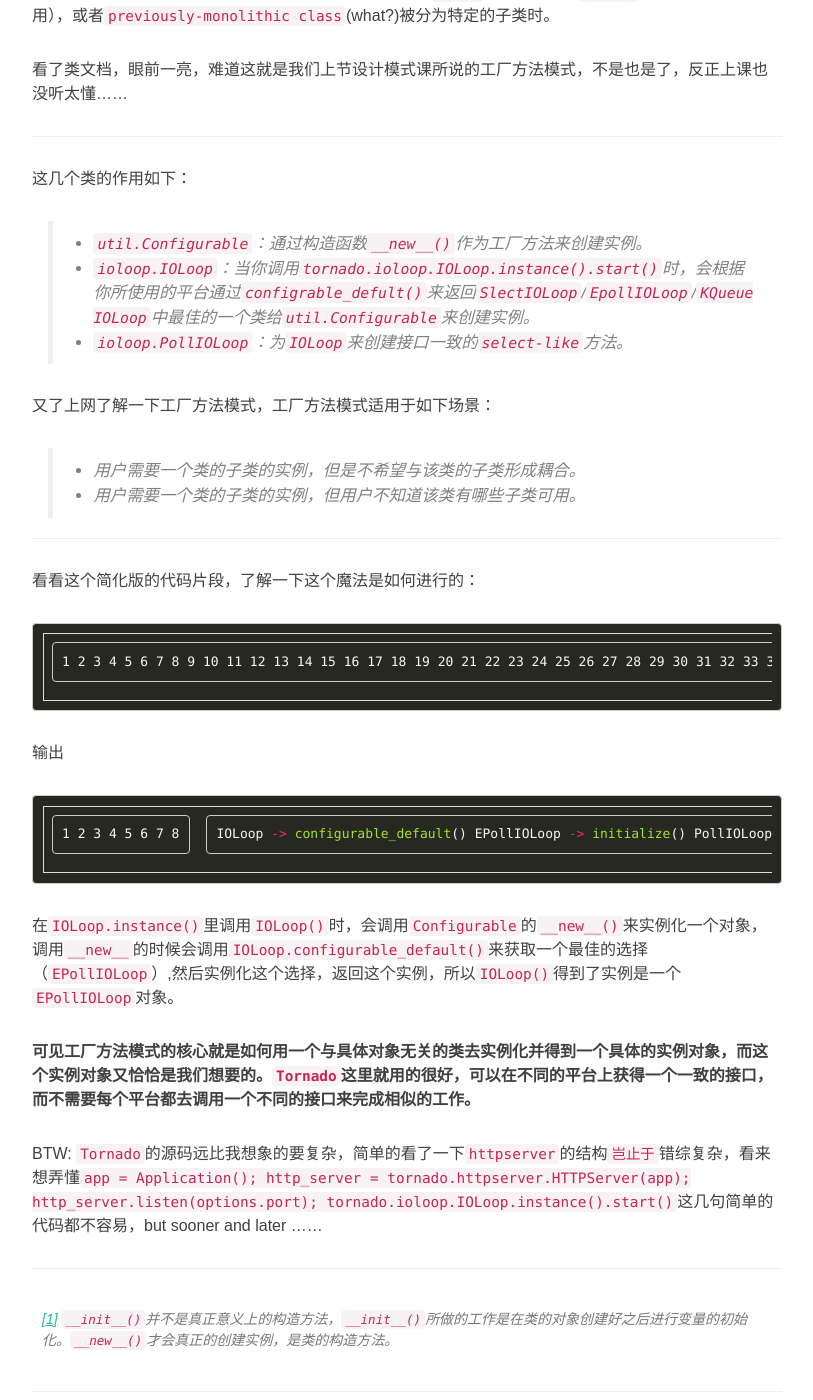
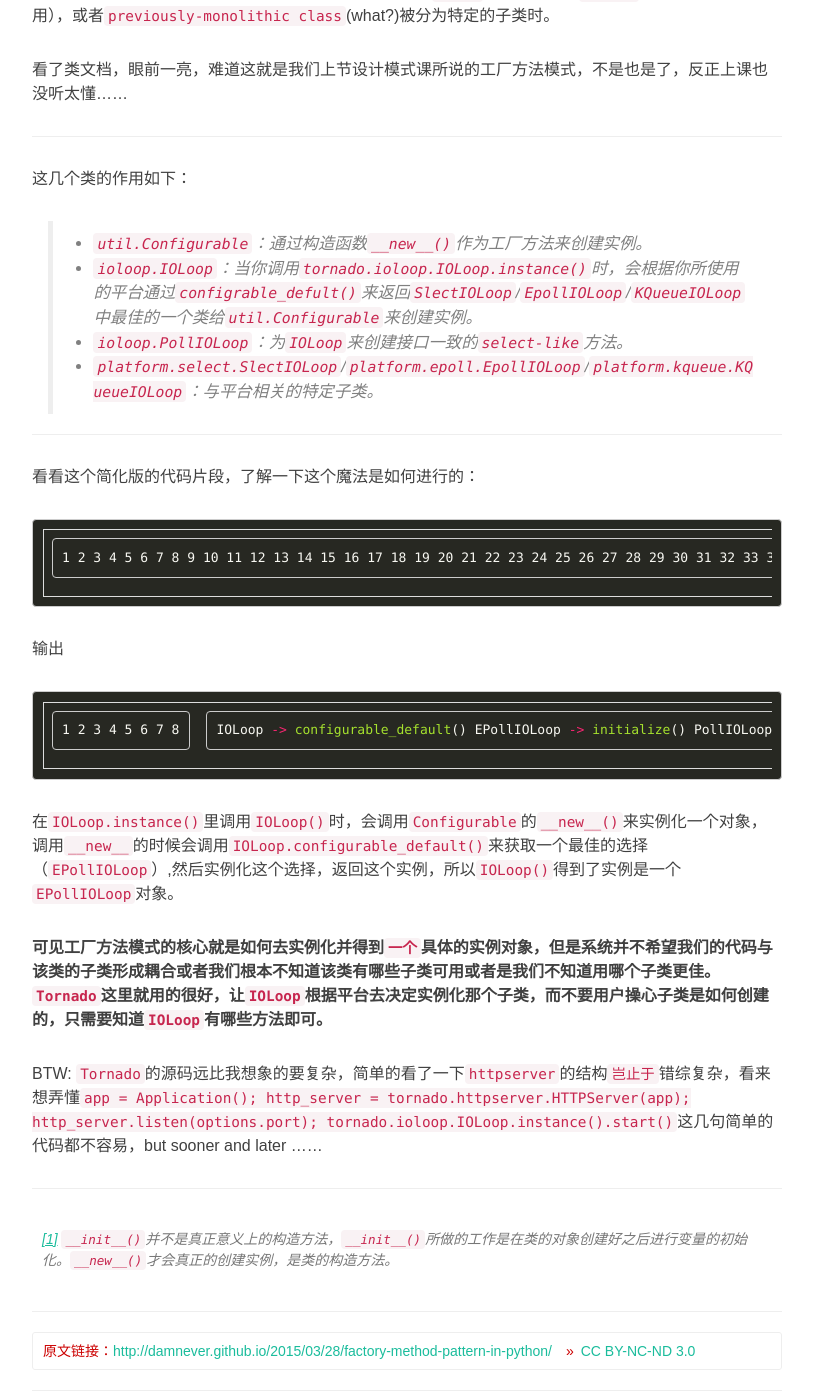
Before and after one commit to damnever/damnever.github.io, a Jekyll site: the page built from _posts/2015-03-28-factory-method-pattern-in-python.md, in a window 1280 px wide and 1400 px high, scrolled down 1861 px. Shown: the whole window, without its empty margins (233-1046 px from the left). Built offline with Jekyll 4.4.1, drawn with Linux system fonts in a browser that asks for light colours; nearby versions of some CDN libraries; comment, search, counter and statistics services are not loaded.

Commit message:
A long way to walk

```diff
--- a/_posts/2015-03-28-factory-method-pattern-in-python.md
+++ b/_posts/2015-03-28-factory-method-pattern-in-python.md
@@ -65,15 +65,11 @@ tags:
 ---
 
 这几个类的作用如下：
+
 > - `util.Configurable`：通过构造函数`__new__()`作为工厂方法来创建实例。
-> - `ioloop.IOLoop`：当你调用`tornado.ioloop.IOLoop.instance().start()`时，会根据你所使用的平台通过`configrable_defult()`来返回`SlectIOLoop`/`EpollIOLoop`/`KQueueIOLoop`中最佳的一个类给`util.Configurable`来创建实例。
+> - `ioloop.IOLoop`：当你调用`tornado.ioloop.IOLoop.instance()`时，会根据你所使用的平台通过`configrable_defult()`来返回`SlectIOLoop`/`EpollIOLoop`/`KQueueIOLoop`中最佳的一个类给`util.Configurable`来创建实例。
 > - `ioloop.PollIOLoop`：为`IOLoop`来创建接口一致的`select-like`方法。
-
-
-
-又了上网了解一下工厂方法模式，工厂方法模式适用于如下场景：
-> - 用户需要一个类的子类的实例，但是不希望与该类的子类形成耦合。
-> - 用户需要一个类的子类的实例，但用户不知道该类有哪些子类可用。
+> - `platform.select.SlectIOLoop`/`platform.epoll.EpollIOLoop`/`platform.kqueue.KQueueIOLoop`：与平台相关的特定子类。
 
 ---
 
@@ -160,7 +156,7 @@ IOLoop -> instance()
 
 在`IOLoop.instance()`里调用`IOLoop()`时，会调用`Configurable`的`__new__()`来实例化一个对象，调用`__new__`的时候会调用`IOLoop.configurable_default()`来获取一个最佳的选择（`EPollIOLoop`）,然后实例化这个选择，返回这个实例，所以`IOLoop()`得到了实例是一个`EPollIOLoop`对象。
 
-**可见工厂方法模式的核心就是如何用一个与具体对象无关的类去实例化并得到一个具体的实例对象，而这个实例对象又恰恰是我们想要的。`Tornado`这里就用的很好，可以在不同的平台上获得一个一致的接口，而不需要每个平台都去调用一个不同的接口来完成相似的工作。**
+**可见工厂方法模式的核心就是如何去实例化并得到`一个`具体的实例对象，但是系统并不希望我们的代码与该类的子类形成耦合或者我们根本不知道该类有哪些子类可用或者是我们不知道用哪个子类更佳。`Tornado`这里就用的很好，让`IOLoop`根据平台去决定实例化那个子类，而不要用户操心子类是如何创建的，只需要知道`IOLoop`有哪些方法即可。**
 
 BTW: `Tornado`的源码远比我想象的要复杂，简单的看了一下`httpserver`的结构`岂止于`错综复杂，看来想弄懂`app = Application();  http_server = tornado.httpserver.HTTPServer(app); http_server.listen(options.port); tornado.ioloop.IOLoop.instance().start()`这几句简单的代码都不容易，but sooner and later ......
 
```
